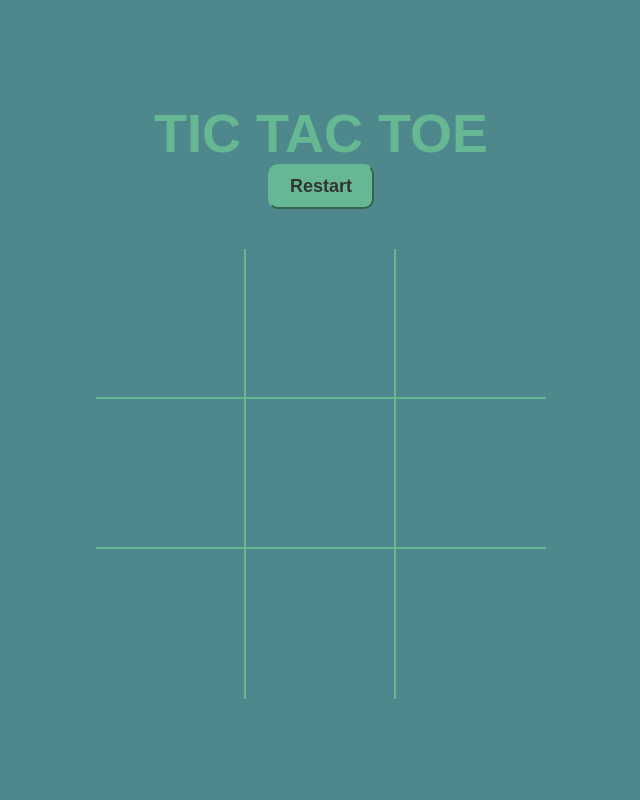
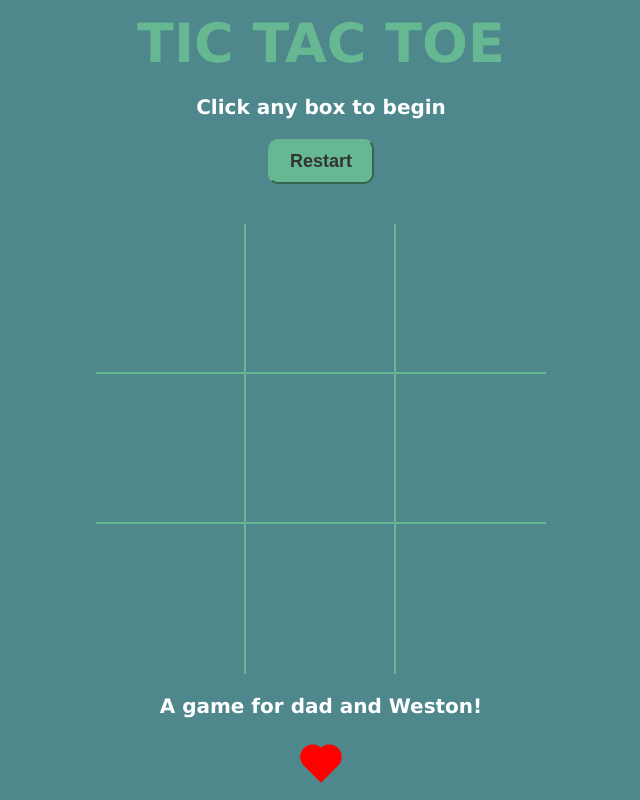
Before and after one commit to ZacWheeler3/Tic-Tac-Toe-Game, a plain HTML site: page index.html in a window 1280 px wide. Shown: the whole page, without its empty margins (319-959 px from the left). Drawn offline with nearby package versions, Linux system fonts and the light colour scheme.

Commit message:
added more to css, html

```diff
--- a/index.html
+++ b/index.html
@@ -5,10 +5,13 @@
     <meta name="viewport" content="width=device-width, initial-scale=1.0" />
     <title>Tic Tac Toe</title>
     <link rel="stylesheet" href="style.css">
+    <link href='https://unpkg.com/boxicons@2.1.4/css/boxicons.min.css' rel='stylesheet'>
+
   </head>
   <body>
     <div class="container">
       <h1 id="playerText">Tic Tac Toe</h1>
+      <h2>Click any box to begin</h2>
       <button id="restartBtn">Restart</button>
 
       <div id="gameboard">
@@ -22,6 +25,9 @@
         <div class="box" id="7"></div>
         <div class="box" id="8"></div>
       </div>
+
+      <h2>A game for dad and Weston!</h2>
+      <i class='bx bxs-heart' id="heart-icon"></i>
     </div>
     <script src="/game_logic.js"></script>
   </body>
--- a/style.css
+++ b/style.css
@@ -7,17 +7,28 @@
 :root {
   --red: #65B891;
   --blue: #0638f0;
-  --winning-blocks: #2874a6;
+  --winning-blocks: #B5FFE1;
 }
+
+@font-face {
+    font-family: 'Eraser';
+    src: url('https://www.fontspace.com/eraser-font-f1828'); /* Link to the font file on FontSpace */
+  }
 
 body {
   color: var(--red);
-  font-family: Arial, Helvetica, sans-serif;
+  font-family:Verdana, Geneva, Tahoma, sans-serif
 }
 
 h1 {
   font-size: 54px;
   text-transform: uppercase;
+}
+
+h2 {
+    font-size: 20px;
+    color:#ffffff ;
+    margin: 20px;
 }
 
 .container {
@@ -73,4 +84,10 @@ button {
 button:hover {
     cursor: pointer;
     transform: translateY(-2px);
+    color: #B5FFE1;
 }
+
+#heart-icon {
+    color: red;
+    font-size: 50px;
+}
```
